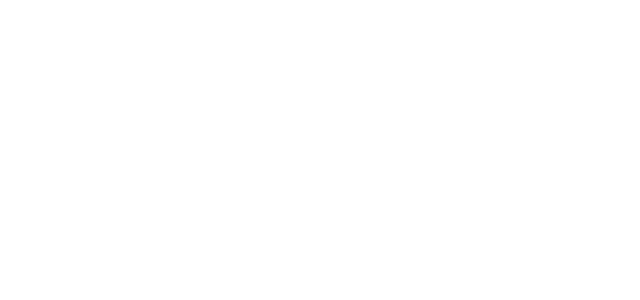
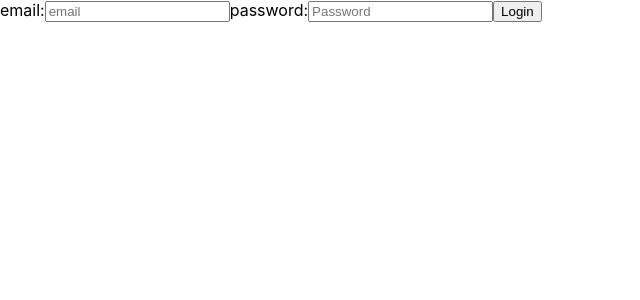
Before and after one commit to G4BR1EL0/MovieSocial, a React (Create React App) app in the folder react-module/: page / in a window 1280 px wide. Shown: the top 300 px of the page, without its empty margins (0-640 px from the left). Built offline with nearby package versions, Linux system fonts and the light colour scheme.

Commit message:
HomePage creation

```diff
--- a/react-module/src/App.js
+++ b/react-module/src/App.js
@@ -2,13 +2,14 @@ import './App.css';
 import { BrowserRouter, Route, Switch } from 'react-router-dom';
 import Login from './Components/Login/Login.js';
 import Register from './Components/Register/Register.js';
-import {Header} from './Components/Header/Header.js';
+import Header from './Components/Header/Header.js';
+import HomePage from './Containers/HomePage/HomePage.js';
 
 function App() {
   return (
     <BrowserRouter>
         <Switch>
-          <Route path="/login" exact>
+          <Route path="/" exact>
             <Login></Login>
           </Route>
           <Route path="/register" exact>
--- a/react-module/src/Components/Header/Header.js
+++ b/react-module/src/Components/Header/Header.js
@@ -4,17 +4,19 @@ import './Header.scss'
 import { useDispatch } from "react-redux";
 import { searchAction } from "../../Store/Actions/searchActions";
 
-
-export function Header(){
-    const dispatch = useDispatch();
-
+const Header = () => {
 
     return(
         <div className="container">
-            <div>LOGO</div>
+            <Link className="navbar-brand" to="./home">
+                <div>LOGO</div>
+            </Link>
+
             <div>Login</div>
             <div>Register</div>
             <div>Search</div>
         </div>
     )
 }
+
+export default Header;
--- /dev/null
+++ b/react-module/src/Containers/HomePage/HomePage.js
@@ -0,0 +1,13 @@
+import React from "react";
+
+const HomePage = () => {
+
+    return(
+        <div>
+            Home
+        </div>
+
+    )
+}
+
+export default HomePage;
```
